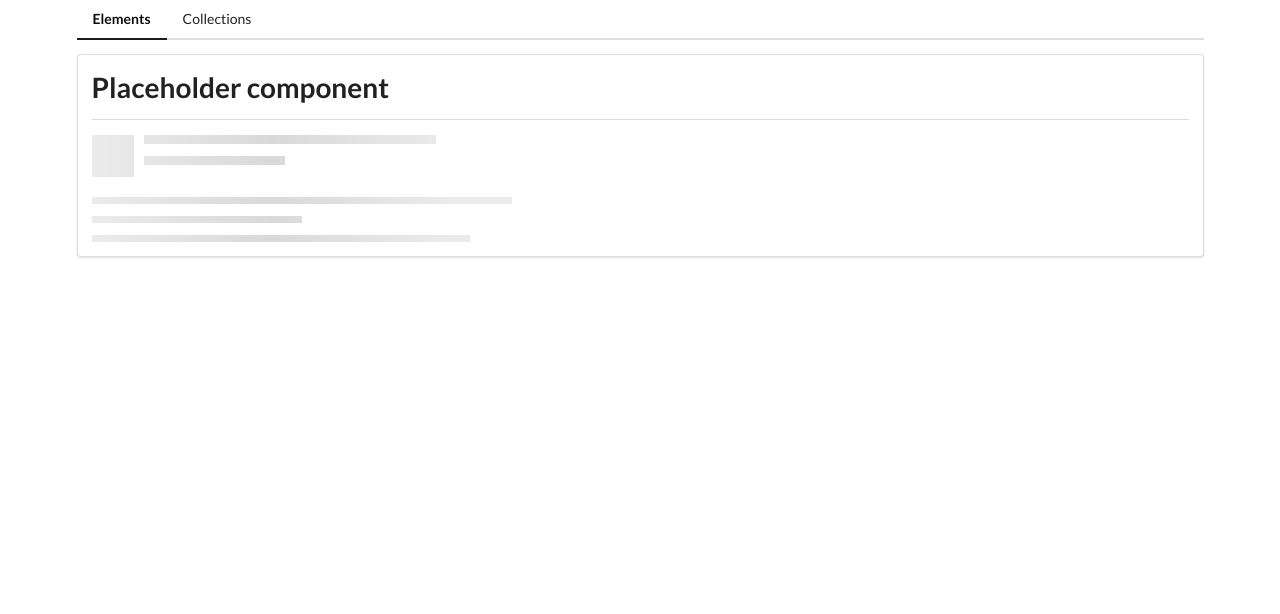
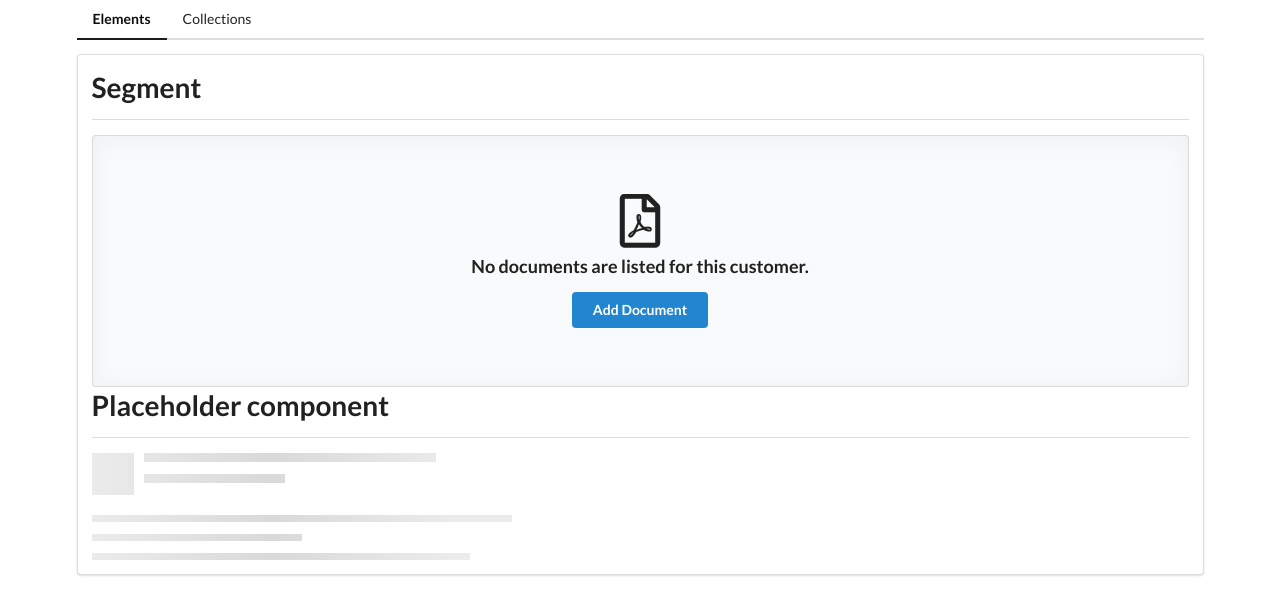
Before and after one commit to KoenCobra/AngularComponents, an Angular app: page /elements in a window 1280 px wide. Shown: the top 614 px of the page. Built offline with nearby package versions, Linux system fonts and the light colour scheme.

Commit message:
Added multiple ng content

```diff
--- a/src/app/elements/elements-home/elements-home.component.html
+++ b/src/app/elements/elements-home/elements-home.component.html
@@ -1,3 +1,14 @@
+<app-divider>
+  Segment
+</app-divider>
+<app-segment>
+  <header>
+    <i class="pdf file outline icon"></i>
+    No documents are listed for this customer.
+  </header>
+  <div class="ui primary button">Add Document</div>
+</app-segment>
+
 <app-divider>
   Placeholder component
 </app-divider>
--- a/src/app/elements/elements.module.ts
+++ b/src/app/elements/elements.module.ts
@@ -6,13 +6,15 @@ import {ElementsHomeComponent} from './elements-home/elements-home.component';
 import { PlaceholderComponent } from './placeholder/placeholder.component';
 import { TimesDirective } from './times.directive';
 import {SharedModule} from "../shared/shared.module";
+import { SegmentComponent } from './segment/segment.component';
 
 
 @NgModule({
   declarations: [
     ElementsHomeComponent,
     PlaceholderComponent,
-    TimesDirective
+    TimesDirective,
+    SegmentComponent
   ],
   exports: [],
   imports: [
--- /dev/null
+++ b/src/app/elements/segment/segment.component.html
@@ -0,0 +1,7 @@
+<div class="ui placeholder segment">
+  <div class="ui icon header">
+    <ng-content select="header"></ng-content>
+  </div>
+
+  <ng-content></ng-content>
+</div>
```
Also changed, not shown: src/app/elements/segment/segment.component.ts (added, +10 -0 lines), src/app/elements/segment/segment.component.scss (added), 1 other file (tests, documents, lock files or other folders).
